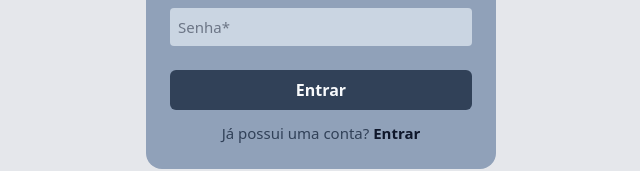
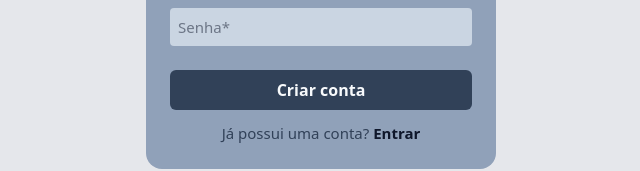
Before and after one commit to FelipeGoncales/easyListReactTailwind, a React (Vite) app: page /cadastro in a window 1280 px wide. Shown: the part 421-592 px from the top of the page, without its empty margins (319-959 px from the left). Built offline with nearby package versions, Linux system fonts and the light colour scheme.

Commit message:
btn formCadastro

```diff
--- a/src/components/FormCadastro.jsx
+++ b/src/components/FormCadastro.jsx
@@ -40,7 +40,7 @@ function FormCadastro(props) {
                     type="submit"
                     className="buttonConfirm"
                 >
-                    Entrar
+                    Criar conta
                 </button>
 
                 <p className="text-[15px] text-slate-700">
```
